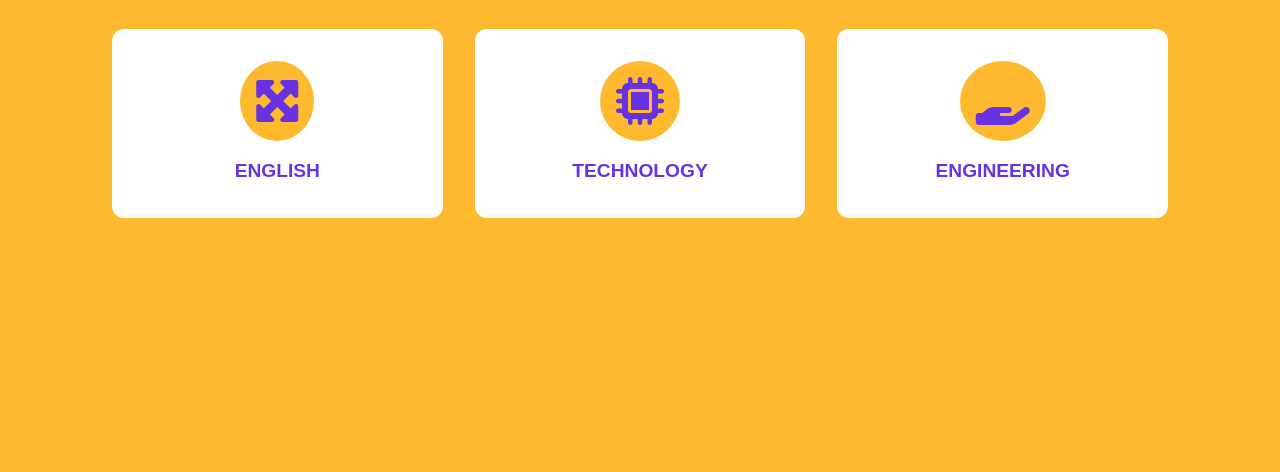
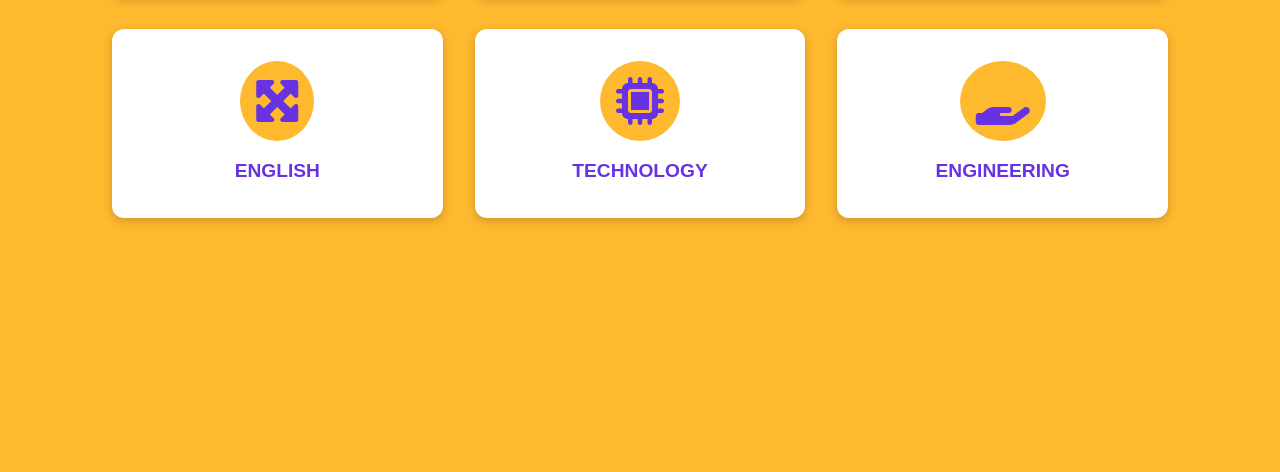
Before and after one commit to IdrissaMurenga/live-demo, a plain HTML site: page index.html in a window 1280 px wide. Shown: the part 328-800 px from the top of the page. Drawn offline with Linux system fonts and the light colour scheme.

Commit message:
fixes come css and html

```diff
--- a/assets/style.css
+++ b/assets/style.css
@@ -16,6 +16,7 @@ body{
 .box{
     padding: 2rem;
     border-radius: 0.75rem;
+    box-shadow: 0 3px 10px rgb(0 0 0 / 0.2);
     background-color: #fff;
 }
 h1{
```
